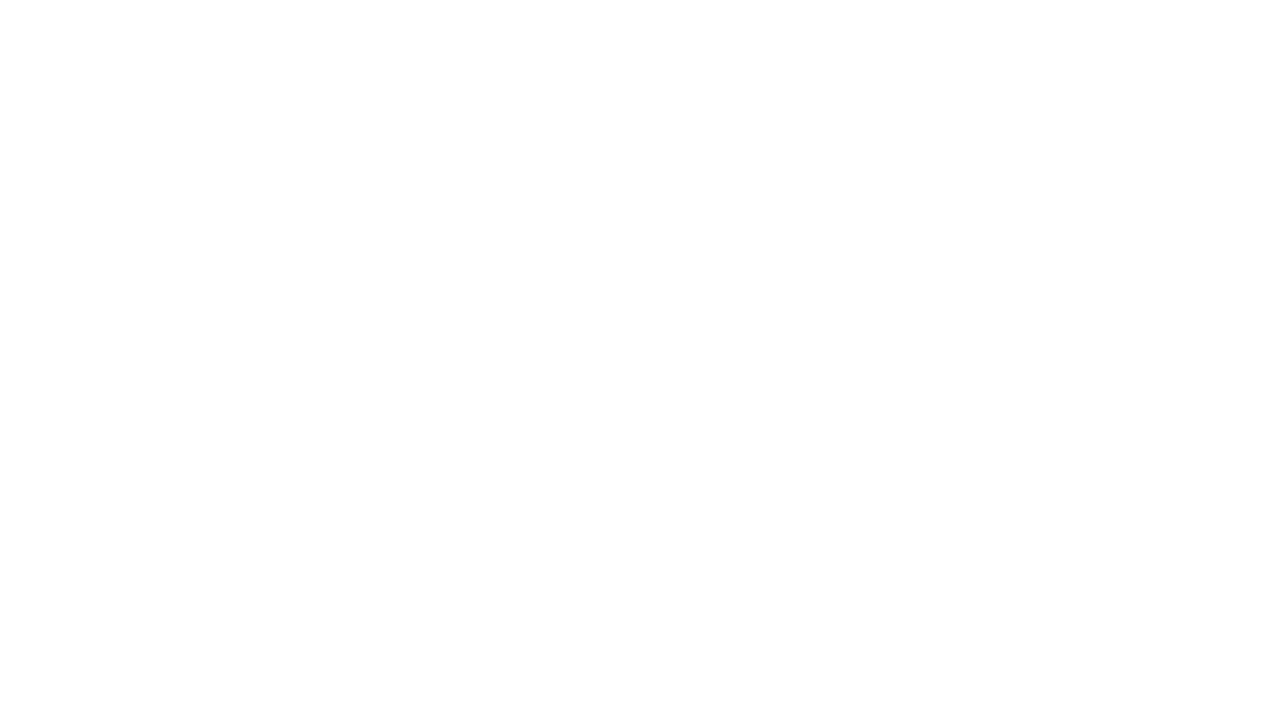
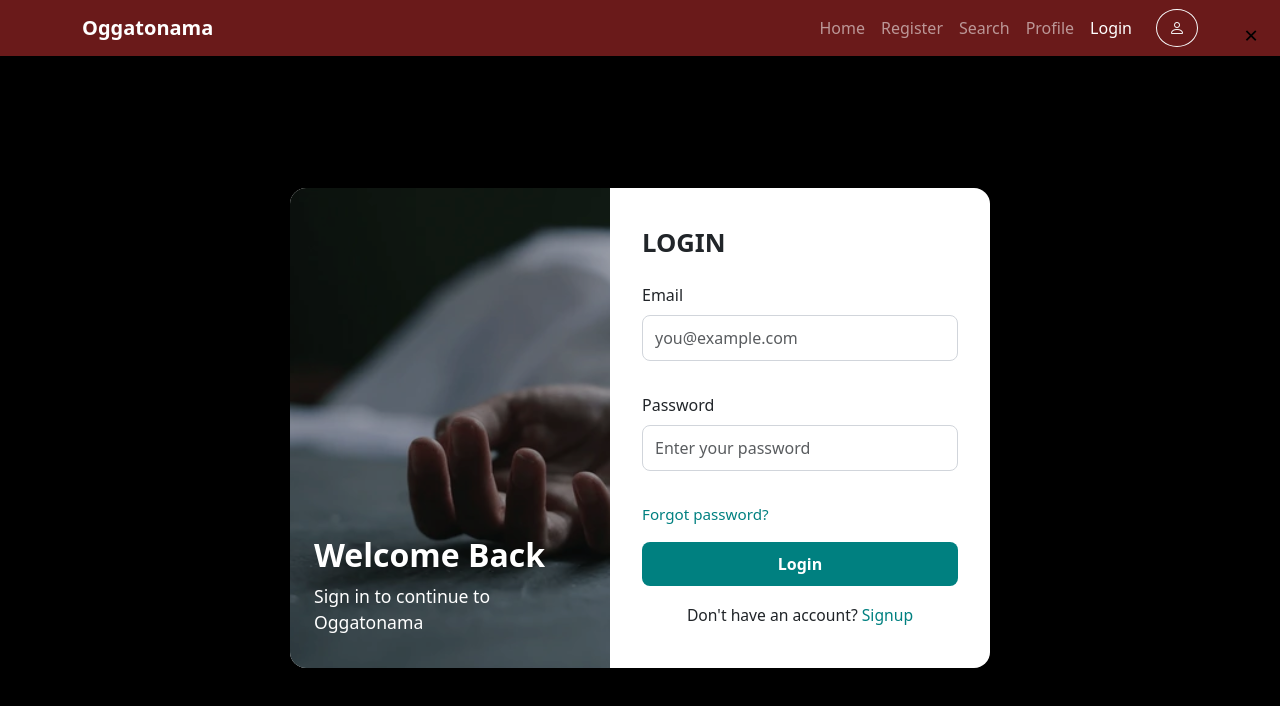
Before and after one commit to PanthaProtick/oggatonama_web, a React (Create React App) app: page /signin in a window 1280 px wide. Before the commit this address had no page. Shown: the top 706 px of the page. Built offline with nearby package versions, Linux system fonts and the light colour scheme.

Commit message:
Sign in and up frontend

```diff
--- a/src/App.js
+++ b/src/App.js
@@ -5,6 +5,9 @@ import Dashboard from "./pages/Dashboard";
 import Profile from "./pages/Profile";
 import RegisterBody from "./pages/RegisterBody";
 import SearchDeadBody from "./pages/SearchDeadBody";
+
+import SignIn from "./pages/SignIn";
+import SignUp from "./pages/SignUp";
 
 import "bootstrap/dist/css/bootstrap.min.css";
 import "./App.css";
@@ -17,6 +20,8 @@ function App() {
   <Route path="/profile" element={<Profile />} />
   <Route path="/register" element={<RegisterBody />} />
   <Route path="/search" element={<SearchDeadBody />} />
+  <Route path="/signin" element={<SignIn />} />
+  <Route path="/signup" element={<SignUp />} />
       </Routes>
     </Router>
   );
--- a/src/components/Navbar.js
+++ b/src/components/Navbar.js
@@ -53,6 +53,14 @@ function Navbar() {
                 Profile
               </Link>
             </li>
+              <li className="nav-item">
+                <Link
+                  className={`nav-link ${location.pathname === "/signin" ? "active" : ""}`}
+                  to="/signin"
+                >
+                  Login
+                </Link>
+              </li>
           </ul>
           <Link to="/profile" className="d-none d-lg-block">
             <button className="btn btn-outline-light rounded-circle ms-3">
--- /dev/null
+++ b/src/pages/SignIn.js
@@ -0,0 +1,41 @@
+import React from 'react';
+import { Link } from 'react-router-dom';
+import Navbar from '../components/Navbar';
+import './css/SignIn.css';
+
+function SignIn() {
+  return (
+    <div className="sign-in-wrapper auth-bg">
+      <Navbar />
+      <div className="auth-wrapper">
+        <div className="auth-card">
+          <div className="left-hero" style={{backgroundImage: `url(${process.env.PUBLIC_URL + '/deadbody.jpeg'})`}}>
+            <div className="hero-text">
+              <h3>Welcome Back</h3>
+              <p>Sign in to continue to Oggatonama</p>
+            </div>
+          </div>
+          <div className="auth-form">
+            <button className="panel-close" aria-label="close">×</button>
+            <h2 className="panel-title">LOGIN</h2>
+            <div className="mb-3">
+              <label className="form-label">Email</label>
+              <input className="form-control" type="email" placeholder="you@example.com" />
+            </div>
+            <div className="mb-3">
+              <label className="form-label">Password</label>
+              <input className="form-control" type="password" placeholder="Enter your password" />
+            </div>
+            <div className="d-flex justify-content-between align-items-center mb-2">
+              <a href="#" className="forgot-link">Forgot password?</a>
+            </div>
+            <button className="btn btn-teal btn-signin">Login</button>
+            <div className="bottom-link">Don't have an account? <Link to="/signup">Signup</Link></div>
+          </div>
+        </div>
+      </div>
+    </div>
+  );
+}
+
+export default SignIn;
--- /dev/null
+++ b/src/pages/SignUp.js
@@ -0,0 +1,53 @@
+import React from 'react';
+import { Link } from 'react-router-dom';
+import Navbar from '../components/Navbar';
+import './css/SignUp.css';
+
+function SignUp() {
+  return (
+    <div className="sign-up-wrapper auth-bg">
+      <Navbar />
+      <div className="auth-wrapper">
+        <div className="auth-card">
+          <div className="left-hero" style={{backgroundImage: `url(${process.env.PUBLIC_URL + '/deadbody.jpeg'})`}}>
+            <div className="hero-text">
+              <h3>Create an account</h3>
+              <p>Join Oggatonama to help families reconnect</p>
+            </div>
+          </div>
+          <div className="auth-form">
+            <button className="panel-close" aria-label="close">×</button>
+            <h2 className="panel-title">Sign up</h2>
+            <div className="mb-3">
+              <label className="form-label">Full name</label>
+              <input className="form-control" type="text" placeholder="Your full name" />
+            </div>
+            <div className="mb-3">
+              <label className="form-label">Email</label>
+              <input className="form-control" type="email" placeholder="you@example.com" />
+            </div>
+            <div className="mb-3">
+              <label className="form-label">Password</label>
+              <input className="form-control" type="password" placeholder="Choose a password" />
+            </div>
+              <div className="mb-3">
+                <label className="form-label">Contact Number</label>
+                <input className="form-control" type="tel" placeholder="Enter your contact number" />
+              </div>
+              <div className="mb-3">
+                <label className="form-label">NID Number</label>
+                <input className="form-control" type="text" placeholder="Enter your NID number" />
+              </div>
+            <div className="d-flex justify-content-between align-items-center mb-2">
+              <span></span>
+            </div>
+            <button className="btn btn-teal btn-signup">Create account</button>
+            <div className="bottom-link">Already have an account? <Link to="/signin">Sign in</Link></div>
+          </div>
+        </div>
+      </div>
+    </div>
+  );
+}
+
+export default SignUp;
--- /dev/null
+++ b/src/pages/css/SignIn.css
@@ -0,0 +1,115 @@
+.sign-in-wrapper {
+  min-height: 100vh;
+  display: flex;
+  flex-direction: column;
+  background: #000;
+}
+.auth-bg {
+  background: #000;
+}
+.auth-wrapper {
+  flex: 1;
+  display: flex;
+  align-items: center;
+  justify-content: center;
+}
+.auth-card {
+  display: flex;
+  background: #fff;
+  border-radius: 16px;
+  box-shadow: 0 4px 24px rgba(0,0,0,0.08);
+  overflow: hidden;
+  max-width: 700px;
+  width: 100%;
+}
+.left-hero {
+  width: 320px;
+  background-size: cover;
+  background-position: center;
+  display: flex;
+  flex-direction: column;
+  justify-content: flex-end;
+  padding: 32px 24px;
+  color: #fff;
+  background-blend-mode: multiply;
+  background-color: rgba(0,0,0,0.3);
+}
+.hero-text h3 {
+  margin: 0 0 8px 0;
+  font-size: 2rem;
+  font-weight: 700;
+}
+.hero-text p {
+  margin: 0;
+  font-size: 1.1rem;
+}
+.auth-form {
+  flex: 1;
+  padding: 40px 32px;
+  display: flex;
+  flex-direction: column;
+  justify-content: center;
+}
+.panel-close {
+  background: none;
+  border: none;
+  font-size: 1.5rem;
+  position: absolute;
+  top: 16px;
+  right: 16px;
+  cursor: pointer;
+}
+.panel-title {
+  font-size: 1.6rem;
+  font-weight: 600;
+  margin-bottom: 24px;
+}
+.form-label {
+  font-weight: 500;
+  margin-bottom: 8px;
+  display: block;
+}
+.form-control {
+  width: 100%;
+  padding: 10px 12px;
+  border-radius: 8px;
+  border: 1px solid #d1d5db;
+  margin-bottom: 16px;
+  font-size: 1rem;
+}
+.btn-signin {
+  background: #008080;
+  color: #fff;
+  border: none;
+  border-radius: 8px;
+  padding: 10px 0;
+  font-size: 1rem;
+  font-weight: 600;
+  margin-top: 8px;
+  cursor: pointer;
+  transition: background 0.2s;
+}
+.btn-signin:hover {
+  background: #005f5f;
+}
+.forgot-link {
+  color: #008080;
+  text-decoration: none;
+  font-size: 0.95rem;
+}
+.forgot-link:hover {
+  text-decoration: underline;
+}
+.bottom-link {
+  margin-top: 18px;
+  font-size: 0.98rem;
+  text-align: center;
+}
+.bottom-link a {
+  color: #008080;
+  text-decoration: none;
+  font-weight: 500;
+}
+.bottom-link a:hover {
+  text-decoration: underline;
+}
--- /dev/null
+++ b/src/pages/css/SignUp.css
@@ -0,0 +1,107 @@
+.sign-up-wrapper {
+  min-height: 100vh;
+  display: flex;
+  flex-direction: column;
+  background: #000;
+}
+.auth-bg {
+  background: #000;
+}
+.auth-wrapper {
+  flex: 1;
+  display: flex;
+  align-items: center;
+  justify-content: center;
+}
+.auth-card {
+  display: flex;
+  background: #fff;
+  border-radius: 16px;
+  box-shadow: 0 4px 24px rgba(0,0,0,0.08);
+  overflow: hidden;
+  max-width: 700px;
+  width: 100%;
+}
+.left-hero {
+  width: 320px;
+  background-size: cover;
+  background-position: center;
+  display: flex;
+  flex-direction: column;
+  justify-content: flex-end;
+  padding: 32px 24px;
+  color: #fff;
+  background-blend-mode: multiply;
+  background-color: rgba(0,0,0,0.3);
+}
+.hero-text h3 {
+  margin: 0 0 8px 0;
+  font-size: 2rem;
+  font-weight: 700;
+}
+.hero-text p {
+  margin: 0;
+  font-size: 1.1rem;
+}
+.auth-form {
+  flex: 1;
+  padding: 40px 32px;
+  display: flex;
+  flex-direction: column;
+  justify-content: center;
+}
+.panel-close {
+  background: none;
+  border: none;
+  font-size: 1.5rem;
+  position: absolute;
+  top: 16px;
+  right: 16px;
+  cursor: pointer;
+}
+.panel-title {
+  font-size: 1.6rem;
+  font-weight: 600;
+  margin-bottom: 24px;
+}
+.form-label {
+  font-weight: 500;
+  margin-bottom: 8px;
+  display: block;
+}
+.form-control {
+  width: 100%;
+  padding: 10px 12px;
+  border-radius: 8px;
+  border: 1px solid #d1d5db;
+  margin-bottom: 16px;
+  font-size: 1rem;
+}
+.btn-signup {
+  background: #008080;
+  color: #fff;
+  border: none;
+  border-radius: 8px;
+  padding: 10px 0;
+  font-size: 1rem;
+  font-weight: 600;
+  margin-top: 8px;
+  cursor: pointer;
+  transition: background 0.2s;
+}
+.btn-signup:hover {
+  background: #005f5f;
+}
+.bottom-link {
+  margin-top: 18px;
+  font-size: 0.98rem;
+  text-align: center;
+}
+.bottom-link a {
+  color: #008080;
+  text-decoration: none;
+  font-weight: 500;
+}
+.bottom-link a:hover {
+  text-decoration: underline;
+}
```
